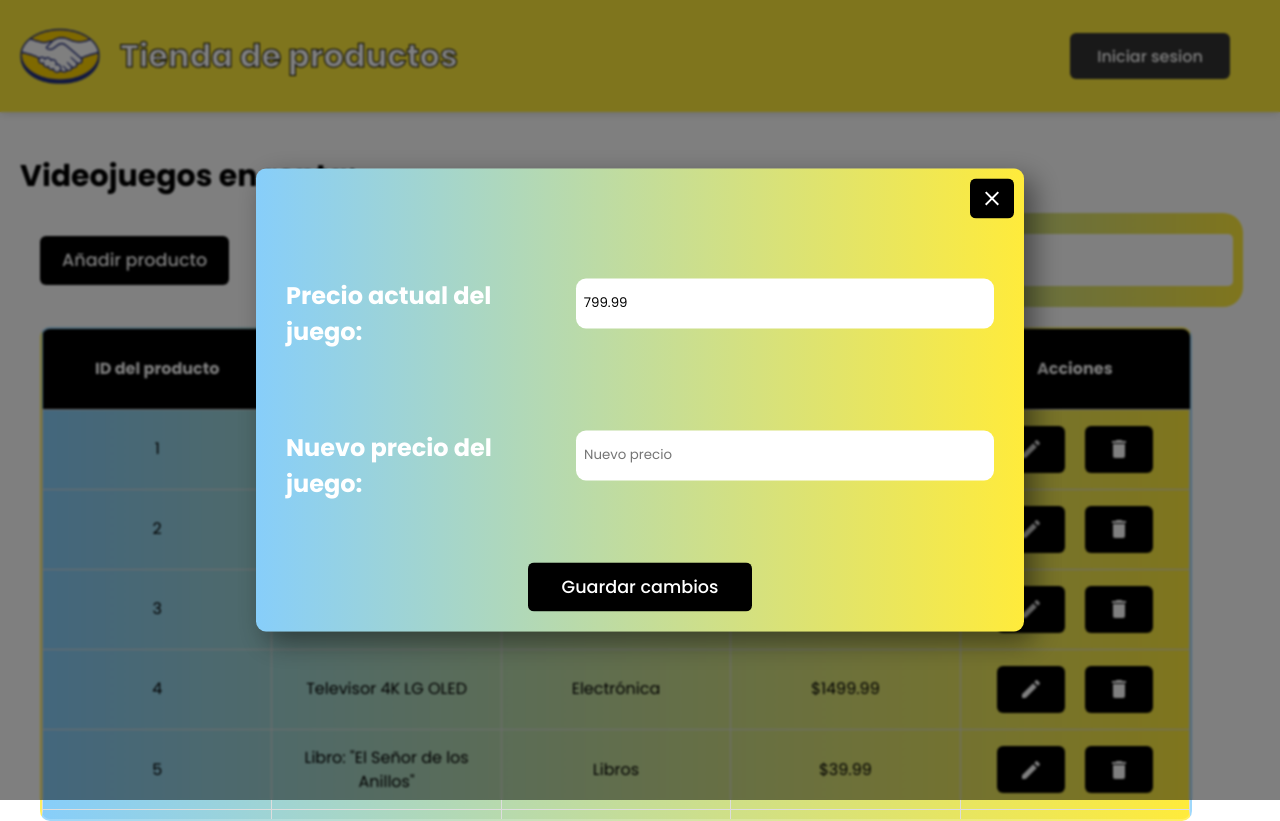
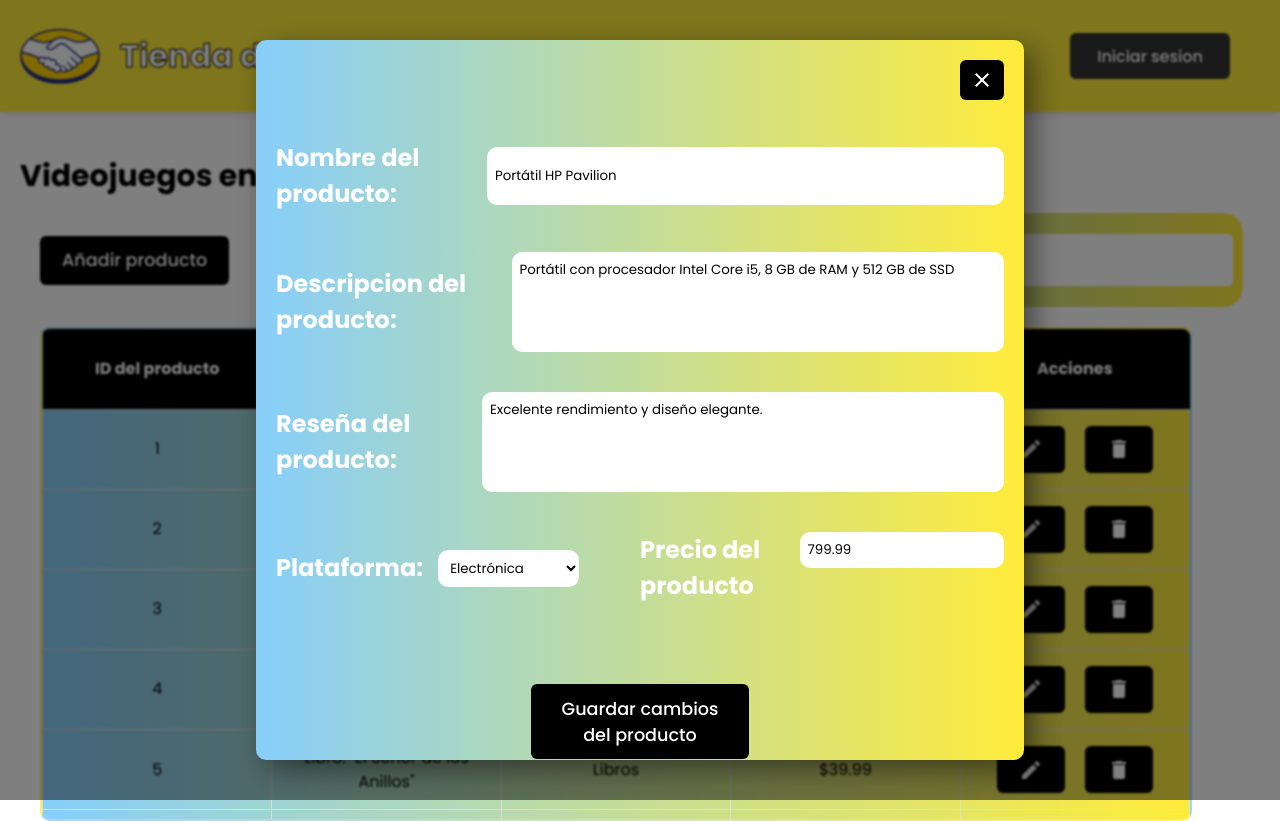
Before and after one commit to FreddyGM20/finalFrontend, a React (Vite) app: page /admin in a window 1280 px wide. Both pictures are taken after a click on the button 1030 px from the left and 449 px from the top of the page. Built offline with nearby package versions, Linux system fonts and the light colour scheme.

Commit message:
admin listo (teoricamente)

```diff
--- a/src/components/admin/admin.jsx
+++ b/src/components/admin/admin.jsx
@@ -8,7 +8,7 @@
 import productos from "../../lists/products";
 import { json } from "react-router-dom";
 
-function TablaProductos({ productos, handleIconClick }) {
+function TablaProductos({ productos, handleIconClick, handleDelete }) {
   return productos.map((producto) => (
     <tr key={producto.id}>
       <td className={style.gameItem}>{producto.id}</td>
@@ -26,7 +26,7 @@
             <EditIcon />
           </button>
           <button
-            onClick={() => handleIconClick(producto)}
+            onClick={() => handleDelete(producto)}
             className={style.btnEdit}
           >
             <DeleteIcon />
@@ -38,7 +38,6 @@
 }
 
 const Admin = () => {
-
   const [products, setProducts] = useState([]);
   const [selectedProduct, setSelectedProduct] = useState(null);
 
@@ -68,19 +67,49 @@
     handleOpenModal1();
   };
 
+  const handleDelete = (producto) => {
+    // Filtrar los productos para excluir el producto que se va a eliminar
+    const updatedProducts = products.filter((p) => p.id !== producto.id);
+
+    // Actualizar el estado y el almacenamiento local sin el producto eliminado
+    setProducts(updatedProducts);
+    localStorage.setItem("productos", JSON.stringify(updatedProducts));
+  };
+
   const handleSubmit = (e) => {
     const newProduct = {
       id: products.length + 1,
-      nombre: document.getElementById('nameProduct').value,
-      descripcion: document.getElementById('descriptionProduct').value,
-      categoria: document.getElementById('options').value,
-      resena: document.getElementById('reseñaProduct').value,
-      imagen: '',
-      precio: parseFloat(document.getElementById('precioProduct').value),
+      nombre: document.getElementById("nameProduct").value,
+      descripcion: document.getElementById("descriptionProduct").value,
+      categoria: document.getElementById("options").value,
+      resena: document.getElementById("reseñaProduct").value,
+      imagen: "",
+      precio: parseFloat(document.getElementById("precioProduct").value),
     };
 
     // Actualizar productos en estado y localStorage
     const updatedProducts = [...products, newProduct];
+    setProducts(updatedProducts);
+    localStorage.setItem("productos", JSON.stringify(updatedProducts));
+    handleCloseModal2();
+  };
+
+  const handleEditSubmit = (e) => {
+    // Editar el producto en el estado local
+    const editedProduct = {
+      ...selectedProduct,
+      nombre: document.getElementById("nameProduct").value,
+      descripcion: document.getElementById("descriptionProduct").value,
+      categoria: document.getElementById("options").value,
+      resena: document.getElementById("reseñaProduct").value,
+      precio: parseFloat(document.getElementById("precioProduct").value),
+    };
+
+    const updatedProducts = products.map((product) =>
+      product.id === editedProduct.id ? editedProduct : product
+    );
+
+    // Actualizar productos en el estado y en localStorage
     setProducts(updatedProducts);
     localStorage.setItem("productos", JSON.stringify(updatedProducts));
     handleCloseModal2();
@@ -142,7 +171,9 @@
                   <div className={style.divider}>
                     <h2>Plataforma: </h2>
                     <select id="options">
-                      <option disabled>Seleccionar categoria</option>
+                      <option selected disabled value="">
+                        Seleccionar categoria
+                      </option>
                       <option value="Electrónica">Electrónica</option>
                       <option value="Ropa y Calzado">Ropa y Calzado</option>
                       <option value="Libros">Libros</option>
@@ -181,6 +212,7 @@
                 <TablaProductos
                   productos={products}
                   handleIconClick={handleIconClick}
+                  handleDelete={handleDelete}
                 />
               </tbody>
             </table>
@@ -192,30 +224,66 @@
             aria-describedby="modal-modal-description"
             sx={{ backdropFilter: "blur(1px)" }}
           >
-            <div className={style.boxModalG}>
+            <div className={style.boxModalCG}>
               <div className={style.buttonCl}>
                 <button onClick={handleCloseModal1} className={style.btnEdit}>
                   <CloseIcon />
                 </button>
               </div>
+              <form onSubmit={handleEditSubmit}>
+                <div className={style.sectionForm}>
+                  <h2>Nombre del producto: </h2>
+                  <input
+                    id="nameProduct"
+                    placeholder="Nombre del producto"
+                    type="text"
+                    defaultValue={selectedProduct?.nombre}
+                  />
+                </div>
 
-              <form
-                onSubmit={(e) => {
-                  e.preventDefault();
-                  NewPriceGame();
-                }}
-              >
                 <div className={style.sectionForm}>
-                  <h2>Precio actual del juego: </h2>
-                  <input type="text" value={selectedProduct?.precio} disabled />
+                  <h2>Descripcion del producto:</h2>
+                  <textarea
+                    id="descriptionProduct"
+                    placeholder="Escriba la descripcion del producto en este campo"
+                    type="text"
+                    defaultValue={selectedProduct?.descripcion}
+                  />
                 </div>
                 <div className={style.sectionForm}>
-                  <h2>Nuevo precio del juego: </h2>
-                  <input id="newPrice" type="text" placeholder="Nuevo precio" />
+                  <h2>Reseña del producto:</h2>
+                  <textarea
+                    id="reseñaProduct"
+                    placeholder="Escriba la reseña del producto en este campo"
+                    type="text"
+                    defaultValue={selectedProduct?.resena}
+                  />
+                </div>
+                <div className={style.sectionForm}>
+                  <div className={style.divider}>
+                    <h2>Plataforma: </h2>
+                    <select
+                      id="options"
+                      defaultValue={selectedProduct?.categoria}
+                    >
+                      <option value="Electrónica">Electrónica</option>
+                      <option value="Ropa y Calzado">Ropa y Calzado</option>
+                      <option value="Libros">Libros</option>
+                    </select>
+                  </div>
+                  <div className={style.divider}>
+                    <h2>Precio del producto</h2>
+                    <input
+                      id="precioProduct"
+                      placeholder="Ingrese el valor del producto"
+                      type="text"
+                      defaultValue={selectedProduct?.precio}
+                    />
+                  </div>
                 </div>
                 <div className={style.buttonForm}>
-                  <button type="submit" className={style.btnEdit}>
-                    Guardar cambios
+                  <button className={style.btnEdit}>
+                    Guardar cambios del producto
                   </button>
                 </div>
               </form>
```
